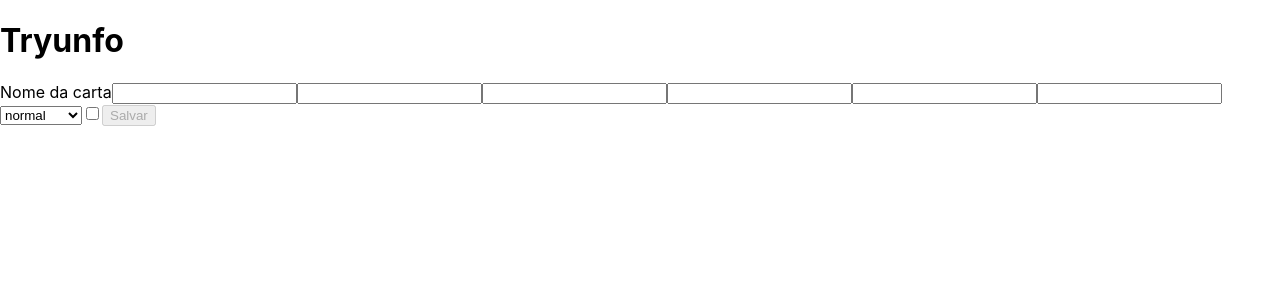
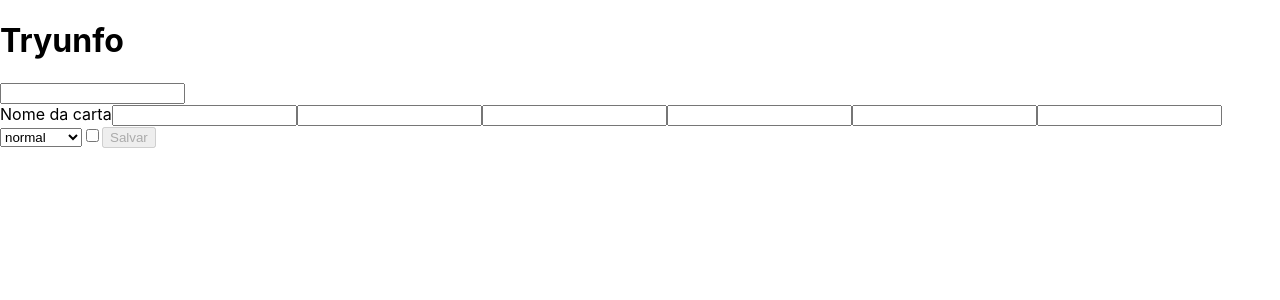
Before and after one commit to PabloLSa/Tryunfo, a React (Create React App) app: page / in a window 1280 px wide. Shown: the top 300 px of the page. Built offline with nearby package versions, Linux system fonts and the light colour scheme; the HTML template or start-up script is replaced by a standard one.

Commit message:
Segue filtro pelo nome da carta

```diff
--- a/src/App.js
+++ b/src/App.jsx
@@ -15,6 +15,7 @@ class App extends React.Component {
     isSaveButtonDisabled: true,
     cardeSave: [],
     hasTrunfo: false,
+    filterCard: '',
   };
 
   onSaveButtonClick = (e) => {
@@ -48,6 +49,14 @@ class App extends React.Component {
       cardImage: '',
       cardRare: '',
     }));
+  };
+
+  onFilter = ({ target }) => {
+    const { value } = target;
+
+    this.setState({
+      filterCard: value,
+    });
   };
 
   validaTion = () => {
@@ -91,10 +100,15 @@ class App extends React.Component {
   };
 
   render() {
-    const { cardeSave } = this.state;
+    const { cardeSave, filterCard } = this.state;
     return (
       <div>
         <h1>Tryunfo</h1>
+        <input
+          type="text"
+          data-testid="name-filter"
+          onChange={ this.onFilter }
+        />
         <Form
           { ...this.state }
           onInputChange={ this.onInputChange }
@@ -102,7 +116,8 @@ class App extends React.Component {
         />
         <Card { ...this.state } />
         <div>
-          { cardeSave.map((carta) => (
+          { cardeSave.filter((carta) => carta.cardName.includes(filterCard))
+            .map((carta) => (
               <div key={ carta.cardName }>
                 <Card { ...carta } />
                 <button
```
Lines whose indentation alone changed are shown as unchanged.
